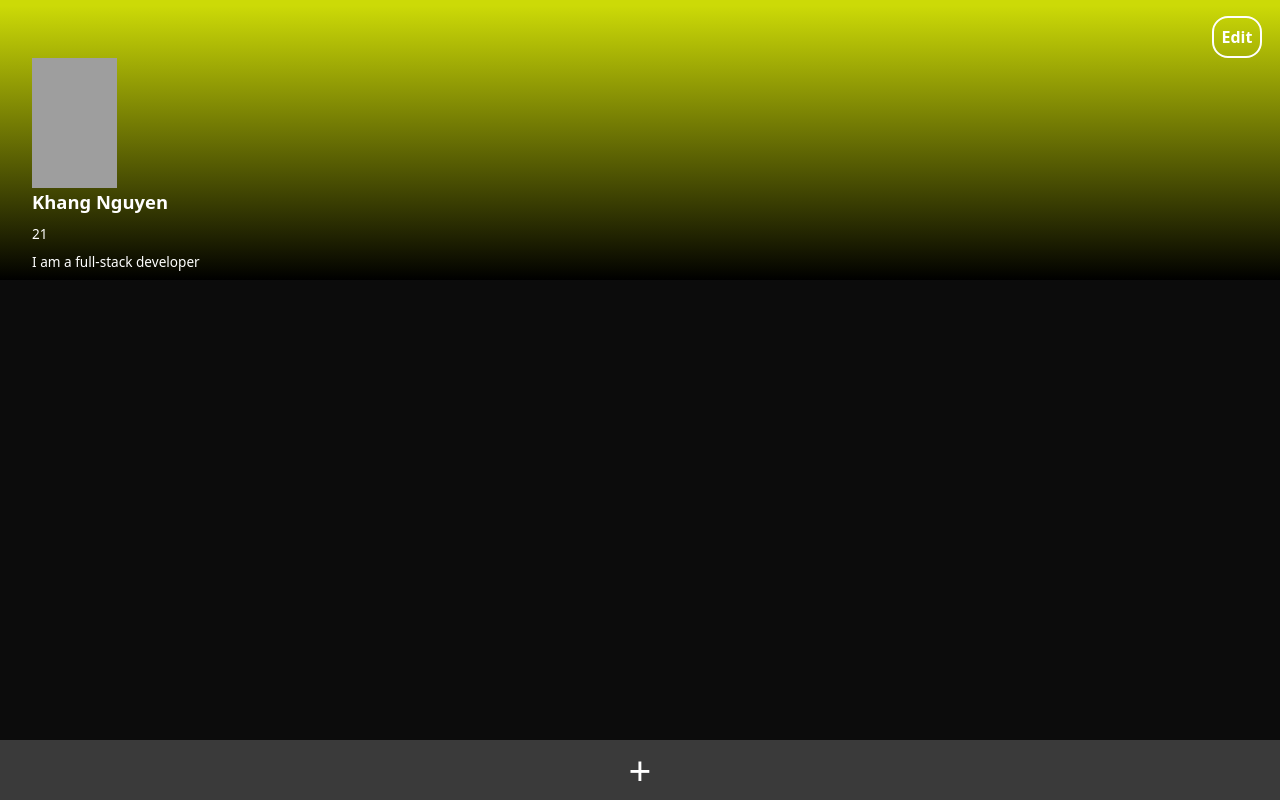
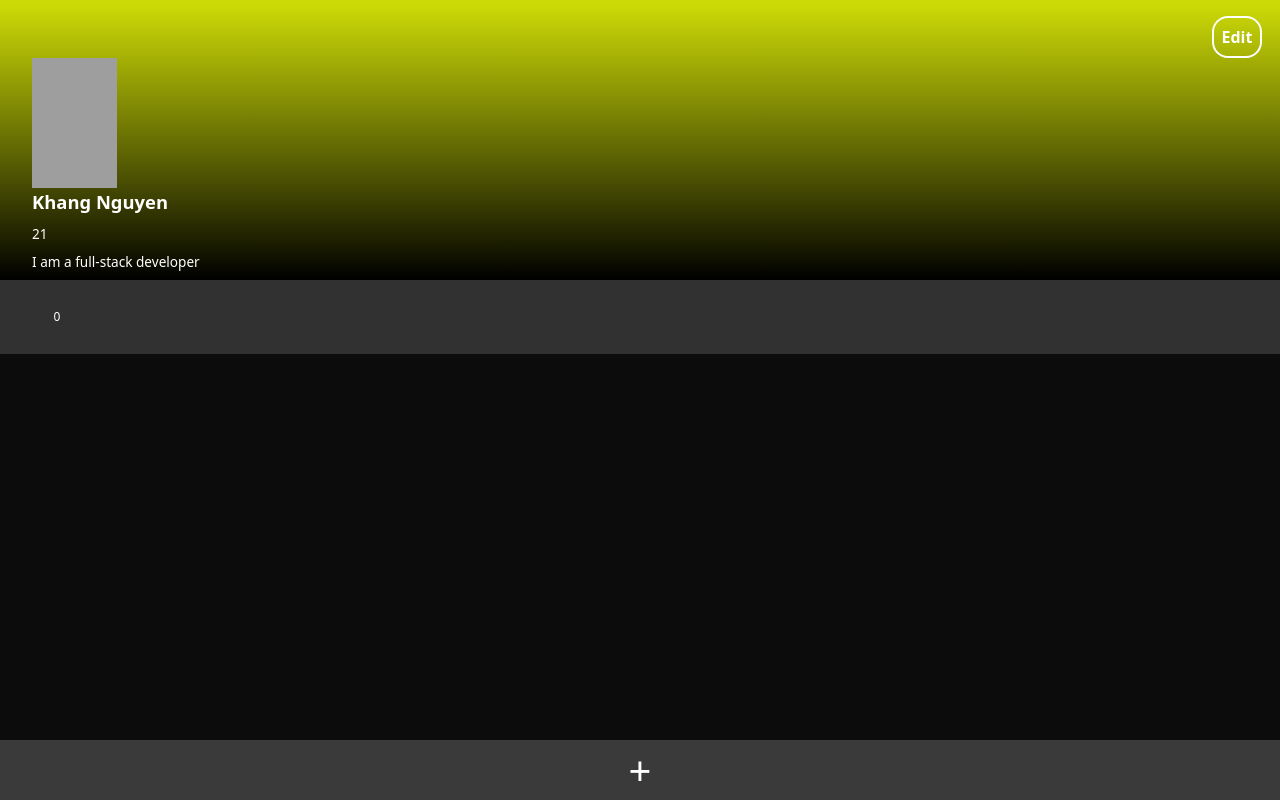
Before and after one commit to Kudoo39/react-redux-project, a React (Create React App) app in the folder frontend/: page / in a window 1280 px wide. Built offline with nearby package versions, Linux system fonts and the light colour scheme; grey boxes are pictures that could not be loaded.

Commit message:
fixing bug about displaying post, render app later

```diff
--- a/frontend/src/App.js
+++ b/frontend/src/App.js
@@ -14,7 +14,7 @@ const App = () => {
   const error = useSelector((state) => state.user.error);
   return (
     <div className="App">
-      {!isEdit && <Header setEdit={setEdit} />}
+      {/* {!isEdit && <Header setEdit={setEdit} />}
       {isEdit && <Edit setEdit={setEdit} />}
 
       {loading && <p className="loading">Loading...</p>}
@@ -25,7 +25,13 @@ const App = () => {
       {isOpenPost && <Post setOpenPost={setOpenPost} />}
       <div className="post-container">
         <Display />
+      </div> */}
+      <Header setEdit={setEdit} />
+      <div className="post-container">
+        <Display />
       </div>
+      <Footer isOpenPost={isOpenPost} setOpenPost={setOpenPost} />
+      {isOpenPost && <Post setOpenPost={setOpenPost} />}
     </div>
   );
 };
--- a/frontend/src/components/Header/Header.jsx
+++ b/frontend/src/components/Header/Header.jsx
@@ -2,8 +2,7 @@ import React from "react";
 import "./Header.css";
 import { useSelector } from "react-redux";
 
-const Header = (props) => {
-  const { setEdit } = props;
+const Header = ({ setEdit }) => {
   const user = useSelector((state) => state.user);
   const handleEdit = () => {
     setEdit(true);
--- a/frontend/src/components/Post/Display.jsx
+++ b/frontend/src/components/Post/Display.jsx
@@ -5,17 +5,17 @@ import "./Post.css";
 const Display = () => {
   const post = useSelector((state) => state.post.posts);
   return (
-    <div>
+    <>
       <section className="post-container">
-        {post.map((post, index) => {
+        {post.map((post, index) => (
           <div className="posts" key={index}>
             <p className="posts-title">{post.title}</p>
             <p className="posts-tags">{post.tag}</p>
             <p className="posts-description">{post.description}</p>
-          </div>;
-        })}
+          </div>
+        ))}
       </section>
-    </div>
+    </>
   );
 };
 
--- a/frontend/src/components/Post/Post.jsx
+++ b/frontend/src/components/Post/Post.jsx
@@ -37,7 +37,7 @@ const Post = ({ setOpenPost }) => {
         <Input
           data={description}
           inputType="textarea"
-          setData={setTitle}
+          setData={setDescription}
           label="Descriptions"
           className="makepost-desc"
         />
```
